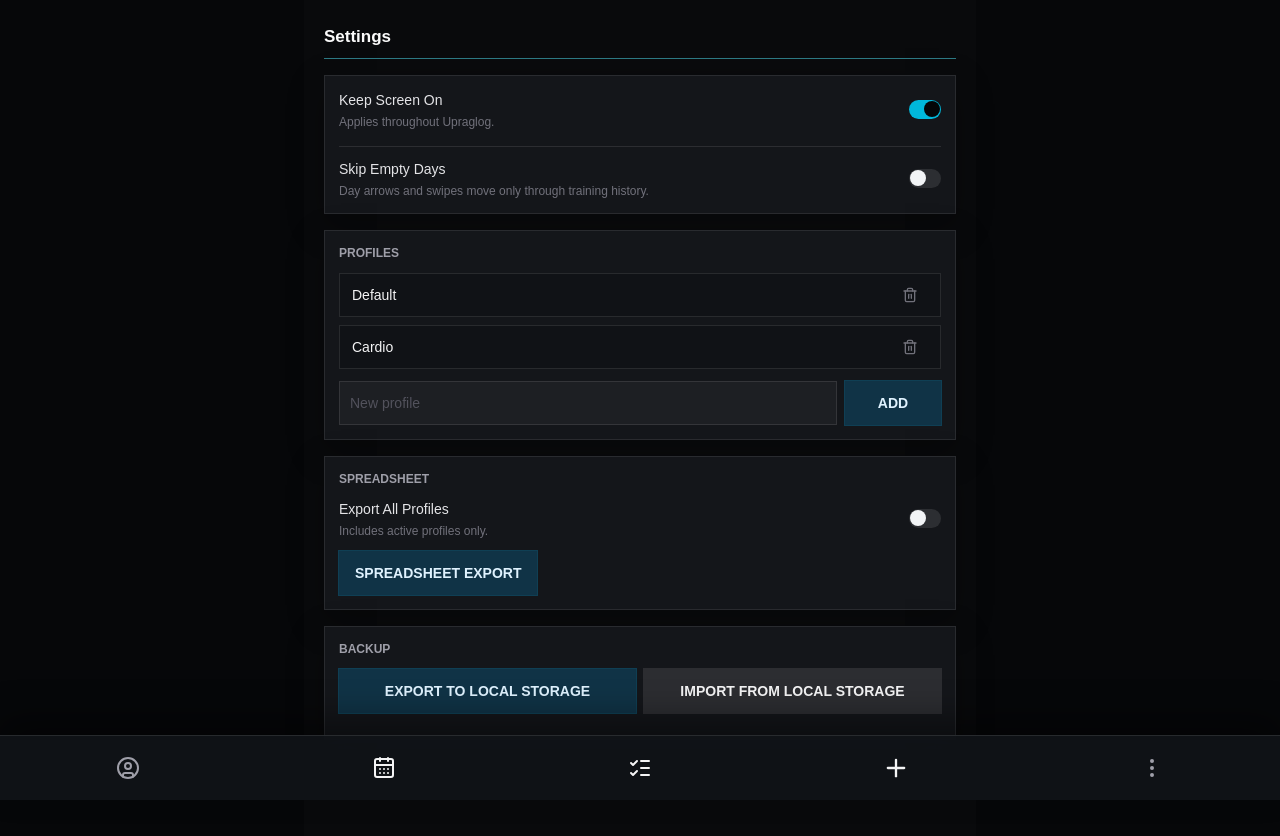
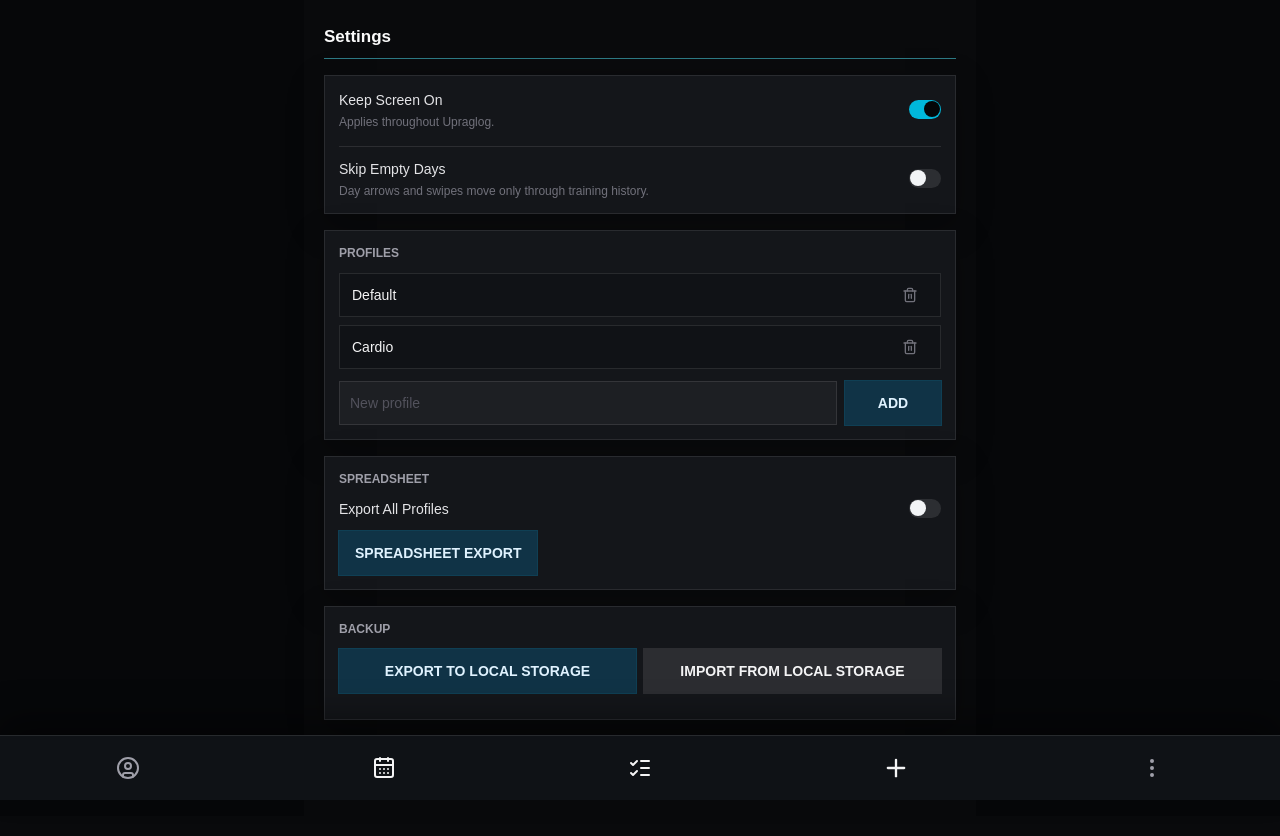
Before and after one commit to alexiskhb/upraglog, a React (Vite) app: page /settings in a window 1280 px wide. Built offline with nearby package versions, Linux system fonts and the light colour scheme.

Commit message:
Remove extra text

```diff
--- a/src/features/settings/SettingsScreen.tsx
+++ b/src/features/settings/SettingsScreen.tsx
@@ -244,9 +244,6 @@ export function SettingsScreen() {
             <Label className="text-sm text-zinc-200">
               Export All Profiles
             </Label>
-            <span className="mt-1 block text-xs text-zinc-500">
-              Includes active profiles only.
-            </span>
           </span>
           <Switch
             checked={settings.exportAllProfiles}
```
